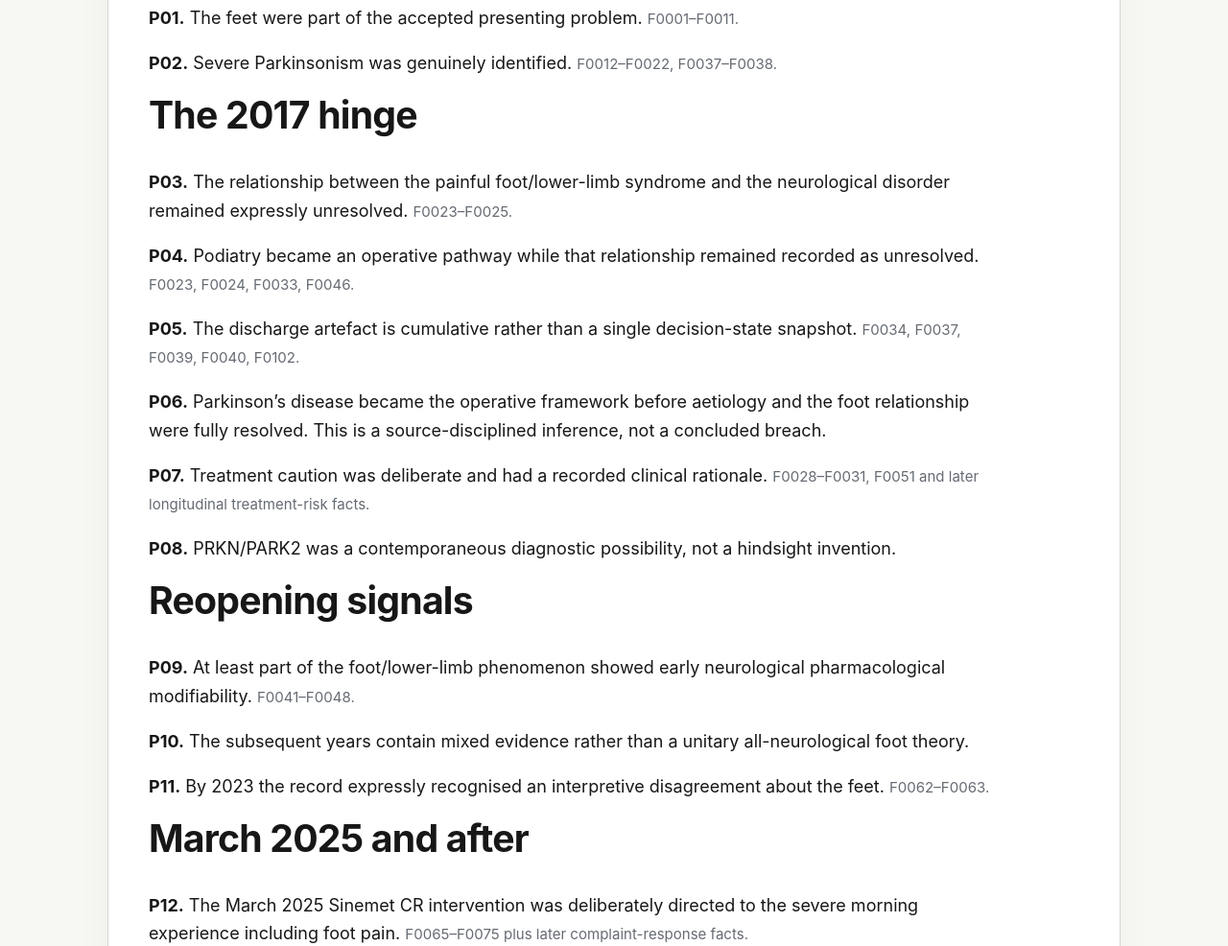
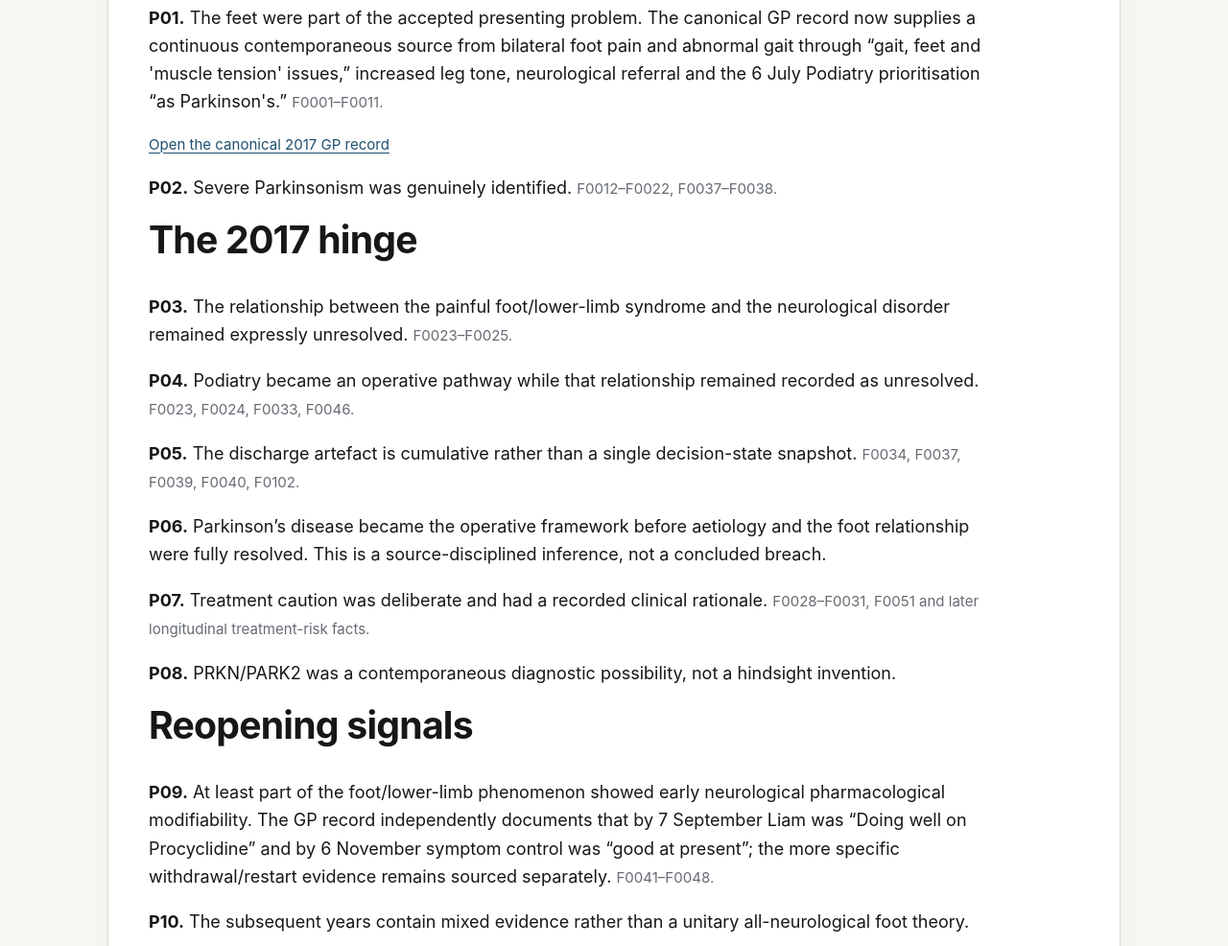
Before and after one commit to TitanicParker/for-counsel, a plain HTML site: page docs/evidence-map.html in a window 1280 px wide. Shown: the part 656-1642 px from the top of the page at 96% size. Drawn offline with Linux system fonts and the light colour scheme.

Commit message:
Wire canonical GP record into evidence map

```diff
--- a/docs/evidence-map.html
+++ b/docs/evidence-map.html
@@ -28,7 +28,8 @@
       <div class="callout"><strong>Control rule:</strong> SOURCE → DOCUMENTARY FACT → TESTED PROPOSITION → PROSE.</div>
 
       <h2>The entry state</h2>
-      <p><strong>P01.</strong> The feet were part of the accepted presenting problem. <span class="small">F0001–F0011.</span></p>
+      <p><strong>P01.</strong> The feet were part of the accepted presenting problem. The canonical GP record now supplies a continuous contemporaneous source from bilateral foot pain and abnormal gait through “gait, feet and 'muscle tension' issues,” increased leg tone, neurological referral and the 6 July Podiatry prioritisation “as Parkinson's.” <span class="small">F0001–F0011.</span></p>
+      <p class="small"><a href="LM_2017_GP_Record_Canonical_Transcription.md">Open the canonical 2017 GP record</a></p>
       <p><strong>P02.</strong> Severe Parkinsonism was genuinely identified. <span class="small">F0012–F0022, F0037–F0038.</span></p>
 
       <h2>The 2017 hinge</h2>
@@ -40,7 +41,7 @@
       <p><strong>P08.</strong> PRKN/PARK2 was a contemporaneous diagnostic possibility, not a hindsight invention.</p>
 
       <h2>Reopening signals</h2>
-      <p><strong>P09.</strong> At least part of the foot/lower-limb phenomenon showed early neurological pharmacological modifiability. <span class="small">F0041–F0048.</span></p>
+      <p><strong>P09.</strong> At least part of the foot/lower-limb phenomenon showed early neurological pharmacological modifiability. The GP record independently documents that by 7 September Liam was “Doing well on Procyclidine” and by 6 November symptom control was “good at present”; the more specific withdrawal/restart evidence remains sourced separately. <span class="small">F0041–F0048.</span></p>
       <p><strong>P10.</strong> The subsequent years contain mixed evidence rather than a unitary all-neurological foot theory.</p>
       <p><strong>P11.</strong> By 2023 the record expressly recognised an interpretive disagreement about the feet. <span class="small">F0062–F0063.</span></p>
 
```
